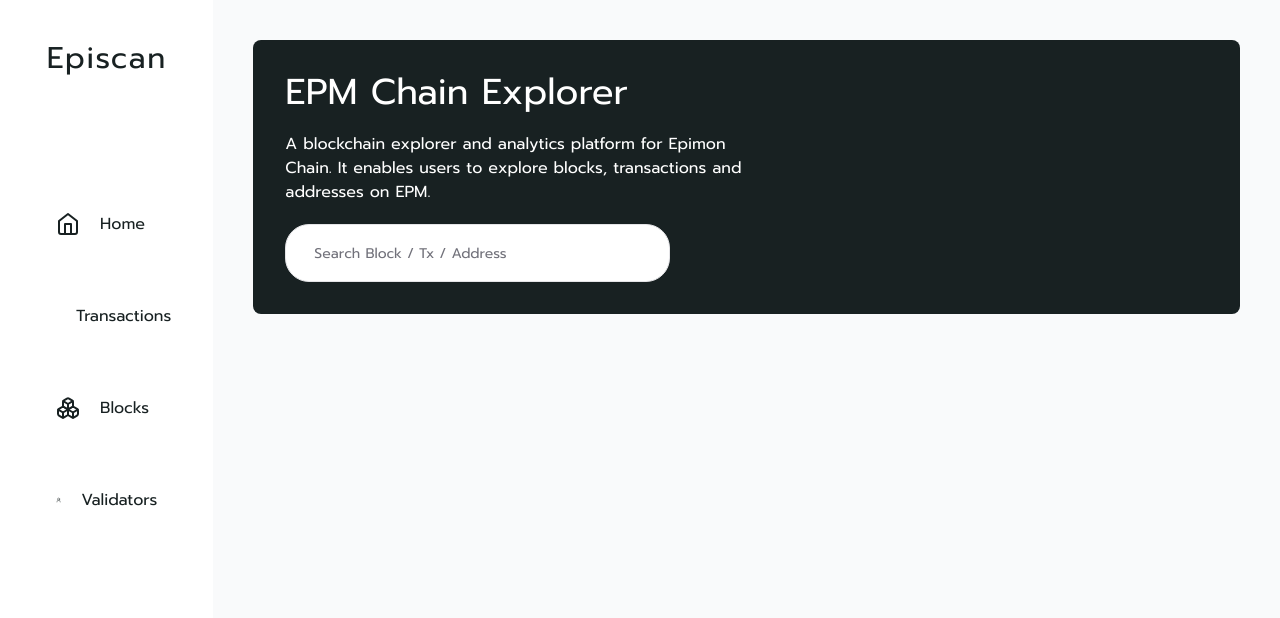
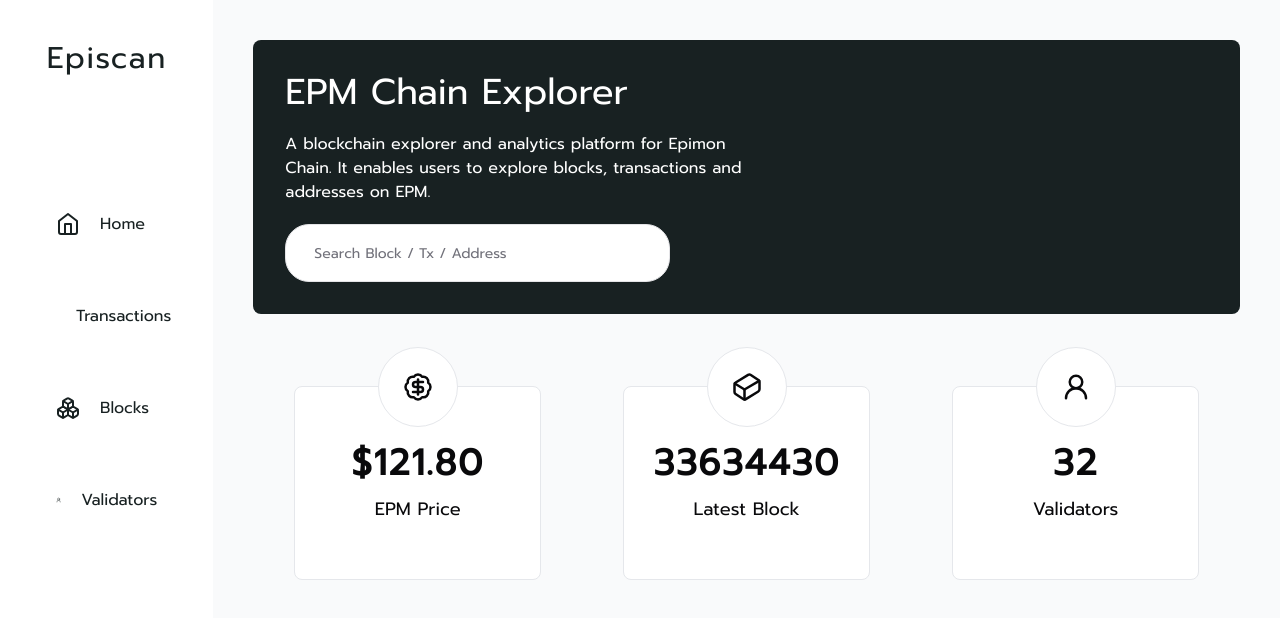
Before and after one commit to canccevik/epimon, a Next.js app in the folder apps/episcan/: page / in a window 1280 px wide. Shown: the top 618 px of the page. Built offline with nearby package versions, Linux system fonts and the light colour scheme.

Commit message:
feat(es): add chain stats section

```diff
--- a/apps/episcan/src/app/(app)/page.tsx
+++ b/apps/episcan/src/app/(app)/page.tsx
@@ -1,9 +1,17 @@
+import { BadgeDollarSign, Cuboid, User2 } from 'lucide-react'
 import SearchBanner from './search-banner'
+import InfoCard from '@/components/info-card'
 
 export default function Home() {
   return (
-    <div className="flex p-10">
+    <div className="flex flex-col p-10 gap-y-10">
       <SearchBanner />
+
+      <div className="w-full flex justify-around mt-8">
+        <InfoCard title="$121.80" description="EPM Price" icon={<BadgeDollarSign size={30} />} />
+        <InfoCard title="33634430" description="Latest Block" icon={<Cuboid size={30} />} />
+        <InfoCard title="32" description="Validators" icon={<User2 size={30} />} />
+      </div>
     </div>
   )
 }
--- /dev/null
+++ b/apps/episcan/src/components/info-card.tsx
@@ -0,0 +1,20 @@
+interface ComponentProps {
+  icon: React.ReactNode
+  title: string
+  description: string
+}
+
+export default function InfoCard({ icon, title, description }: ComponentProps) {
+  return (
+    <div className="w-3/12 p-14 bg-white flex justify-center relative text-center rounded-lg border-gray-200 border">
+      <div className="w-[80px] h-[80px] bg-white rounded-full absolute text-center -top-10 grid place-items-center border-gray-200 border">
+        {icon}
+      </div>
+
+      <div>
+        <h1 className="text-4xl font-semibold tracking-wider">{title}</h1>
+        <p className="mt-3 font-medium text-lg">{description}</p>
+      </div>
+    </div>
+  )
+}
```
